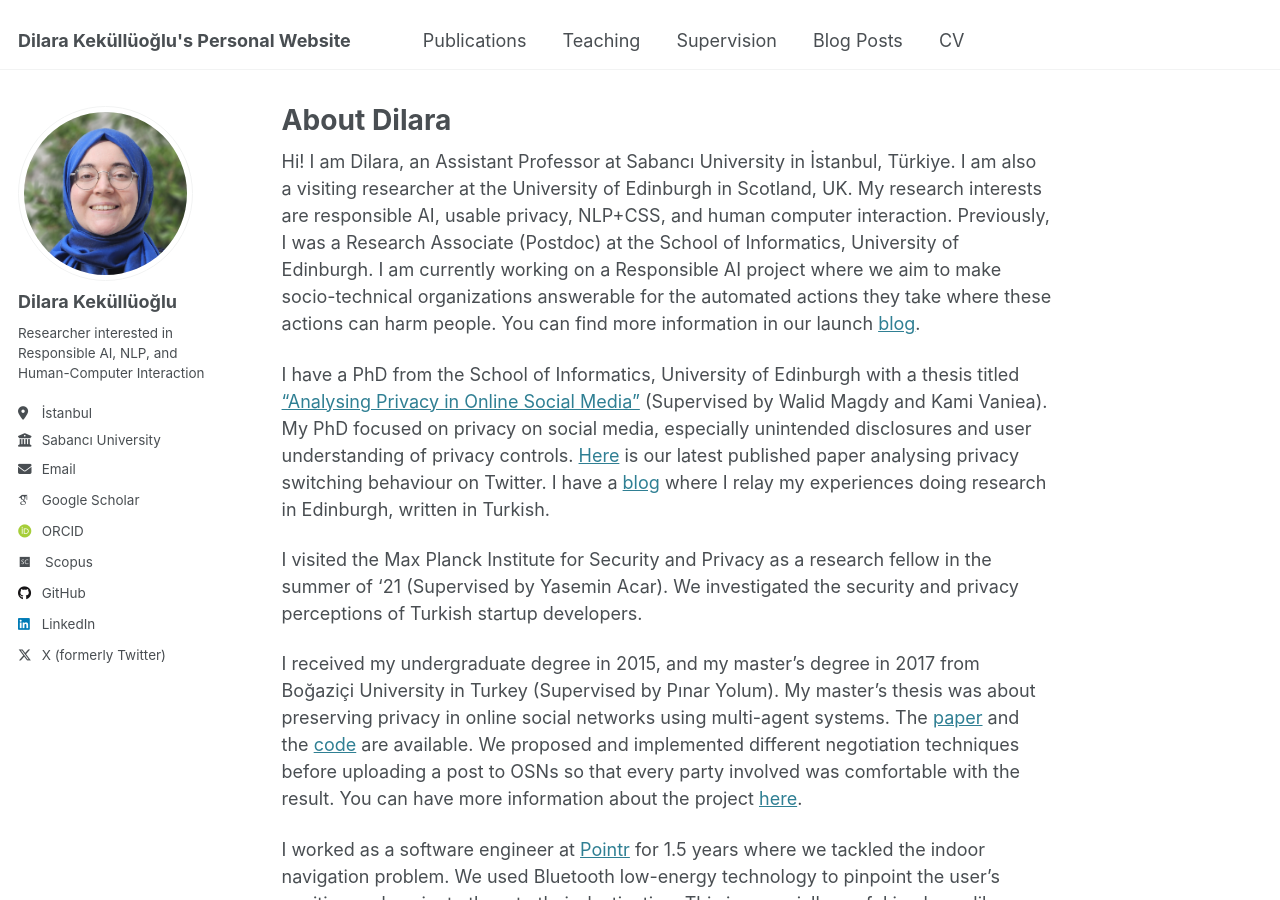
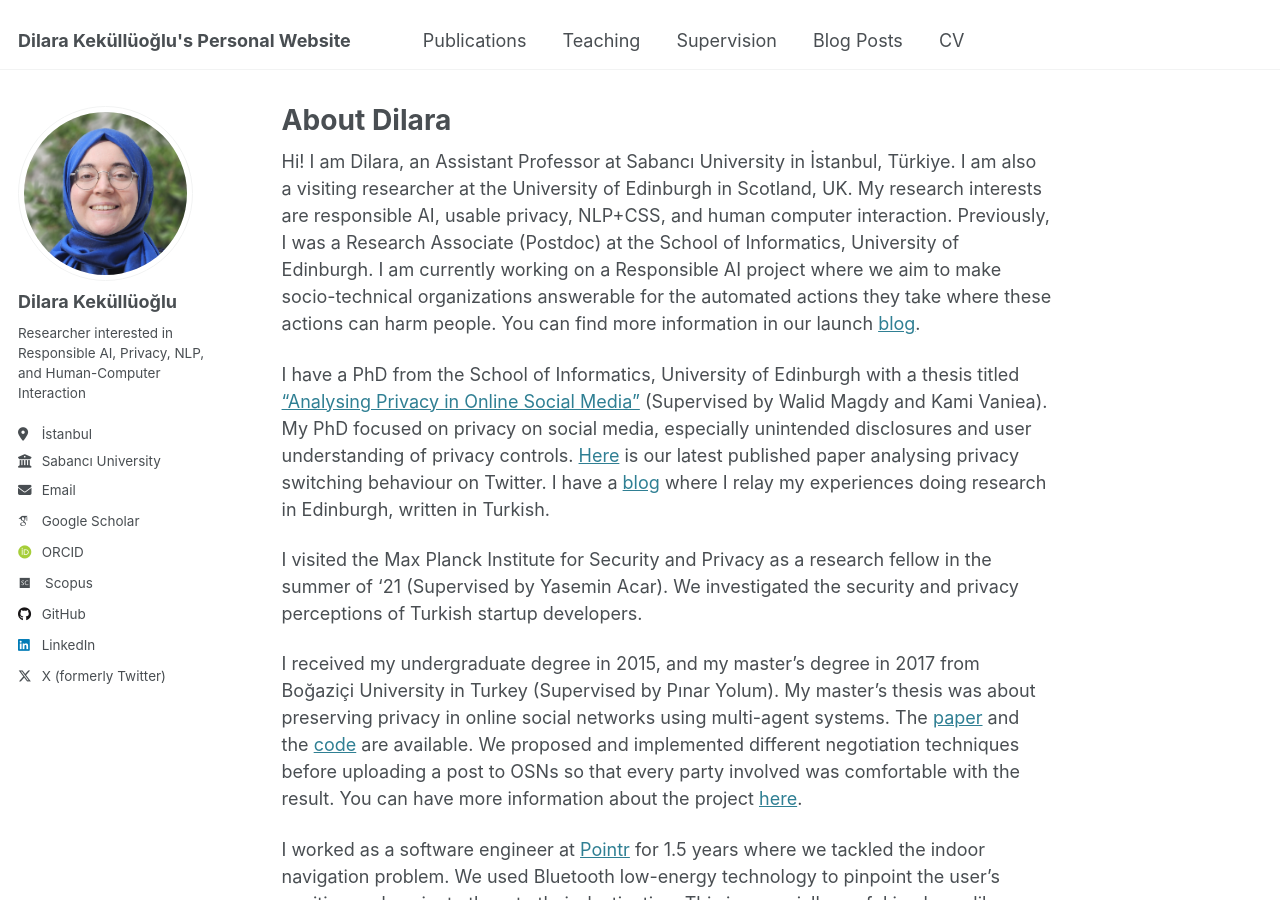
Before and after one commit to dilarakkl/dilarakkl.github.io, a Jekyll site: the page built from _pages/about.md, in a window 1280 px wide and 900 px high. Built offline with Jekyll 4.4.1, drawn with Linux system fonts in a browser that asks for light colours; some web fonts are replaced.

Commit message:
Update _config.yml

```diff
--- a/_config.yml
+++ b/_config.yml
@@ -24,7 +24,7 @@ author:
   avatar           : "dilara_profile_square.jpg"
   name             : "Dilara Keküllüoğlu"
   pronouns         : # example
-  bio              : "Researcher interested in Responsible AI, NLP, and Human-Computer Interaction"
+  bio              : "Researcher interested in Responsible AI, Privacy, NLP, and Human-Computer Interaction"
   location         : "İstanbul"
   employer         : "Sabancı University"
   uri              : # URL
```
